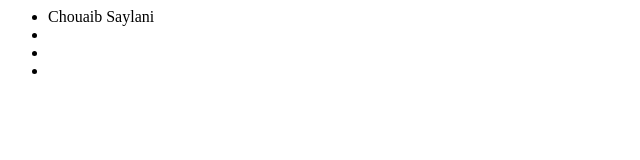
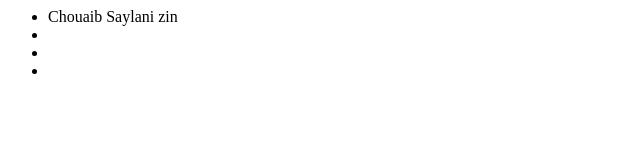
Before and after one commit to Hendriix/GitHubTest, a plain HTML site: page index.html in a window 1280 px wide. Shown: the full height of the page, 0-640 px from the left. Drawn offline with Linux system fonts and the light colour scheme.

Commit message:
t was very important change to make

```diff
--- a/index.html
+++ b/index.html
@@ -3,7 +3,7 @@
 	<body>
 		<div>
 			<ul>
-				<li>Chouaib Saylani</li>
+				<li>Chouaib Saylani zin</li>
 				<li></li>
 				<li></li>
 				<li></li>
```
